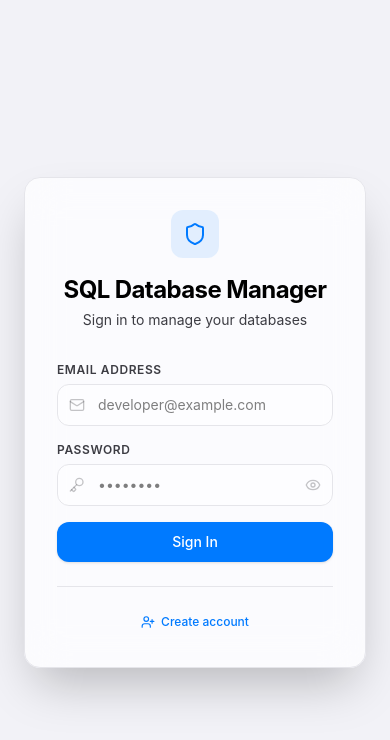
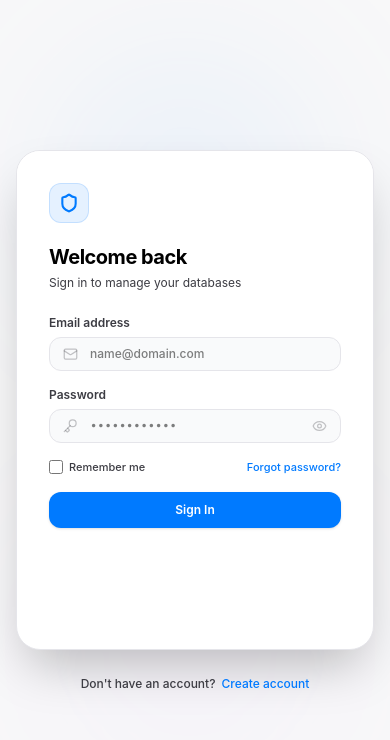
Before and after one commit to Couser08/SQL-Library, a React (Vite) app: page / in a window 390 px wide. Shown: the top 740 px of the page. Built offline with nearby package versions, Linux system fonts and the light colour scheme; no server answers.

Commit message:
design: redesign AuthScreen to match split-panel UI/UX mockup with 3D database shield asset

```diff
--- a/src/components/AuthScreen.tsx
+++ b/src/components/AuthScreen.tsx
@@ -1,18 +1,18 @@
 import React, { useState } from 'react';
 import { supabase, isSupabaseConfigured } from '../lib/supabaseClient';
 import { motion, AnimatePresence } from 'framer-motion';
-import { Shield, Key, Mail, UserPlus, AlertCircle, CheckCircle, Eye, EyeOff } from 'lucide-react';
-
+import { Shield, Key, Mail, AlertCircle, CheckCircle, Eye, EyeOff } from 'lucide-react';
+import dbShieldImage from '../assets/database_shield.png';
 
 export const AuthScreen: React.FC = () => {
   const [isSignUp, setIsSignUp] = useState(false);
   const [email, setEmail] = useState('');
   const [password, setPassword] = useState('');
   const [showPassword, setShowPassword] = useState(false);
+  const [rememberMe, setRememberMe] = useState(false);
   const [loading, setLoading] = useState(false);
   const [error, setError] = useState<string | null>(null);
   const [message, setMessage] = useState<string | null>(null);
-
 
   const handleSubmit = async (e: React.FormEvent) => {
     e.preventDefault();
@@ -44,21 +44,25 @@ export const AuthScreen: React.FC = () => {
     }
   };
 
+  const handleForgotPassword = () => {
+    alert('Password reset link can be requested via your Supabase console dashboard or email SMTP service.');
+  };
+
   if (!isSupabaseConfigured) {
     return (
-      <div className="min-h-screen flex items-center justify-center bg-bg-secondary p-6">
+      <div className="min-h-screen flex items-center justify-center bg-[#f8f9fa] dark:bg-[#0f0f12] p-6 text-text-primary">
         <motion.div
           initial={{ opacity: 0, y: 10 }}
           animate={{ opacity: 1, y: 0 }}
           transition={{ duration: 0.4, ease: [0.16, 1, 0.3, 1] }}
-          className="max-w-md w-full glassmorphism rounded-2xl border border-border-secondary p-8 shadow-2xl text-center"
+          className="max-w-md w-full bg-white dark:bg-[#1c1c1e] rounded-3xl border border-border-secondary p-8 shadow-2xl text-center"
         >
-          <div className="w-16 h-16 bg-red-100 dark:bg-red-950/30 text-system-red rounded-full flex items-center justify-center mx-auto mb-6">
+          <div className="w-16 h-16 bg-system-red/10 text-system-red rounded-full flex items-center justify-center mx-auto mb-6">
             <AlertCircle size={32} />
           </div>
-          <h2 className="text-xl font-semibold mb-2">Configuration Required</h2>
+          <h2 className="text-xl font-bold tracking-tight mb-2">Configuration Required</h2>
           <p className="text-text-secondary text-sm mb-6 leading-relaxed">
-            Please configure your Supabase credentials in the <code className="px-1.5 py-0.5 rounded bg-bg-tertiary">.env</code> file in the project root:
+            Please configure your Supabase credentials in the <code className="px-1.5 py-0.5 rounded bg-bg-secondary font-semibold font-mono">.env</code> file in the project root:
           </p>
           <div className="text-left bg-bg-secondary p-4 rounded-xl border border-border-secondary font-mono text-xs text-text-secondary space-y-1 select-all mb-6">
             <p>VITE_SUPABASE_URL=https://your-project.supabase.co</p>
@@ -73,73 +77,127 @@ export const AuthScreen: React.FC = () => {
   }
 
   return (
-    <div className="min-h-screen flex items-center justify-center bg-bg-secondary p-6">
+    <div className="min-h-screen w-screen flex flex-col items-center justify-center bg-[#f3f4f6]/60 dark:bg-[#0b0c0e] p-4 md:p-8 transition-colors duration-300">
+      {/* Decorative background glows */}
+      <div className="absolute top-10 left-10 w-72 h-72 bg-system-blue/10 dark:bg-system-blue/5 rounded-full blur-3xl -z-10 pointer-events-none" />
+      <div className="absolute bottom-10 right-10 w-80 h-80 bg-purple-500/5 rounded-full blur-3xl -z-10 pointer-events-none" />
+
+      {/* Main card container */}
       <motion.div
         layout
-        initial={{ opacity: 0, scale: 0.98 }}
-        animate={{ opacity: 1, scale: 1 }}
-        transition={{ duration: 0.4, ease: [0.16, 1, 0.3, 1] }}
-        className="max-w-md w-full glassmorphism rounded-2xl border border-border-secondary p-8 shadow-2xl"
+        initial={{ opacity: 0, scale: 0.98, y: 10 }}
+        animate={{ opacity: 1, scale: 1, y: 0 }}
+        transition={{ duration: 0.5, ease: [0.16, 1, 0.3, 1] }}
+        className="max-w-3xl w-full bg-white dark:bg-[#18191d] rounded-[24px] border border-border-secondary shadow-2xl overflow-hidden flex flex-col md:flex-row min-h-[500px]"
       >
-        <div className="flex flex-col items-center mb-8">
-          <div className="w-12 h-12 bg-system-blue/10 text-system-blue rounded-xl flex items-center justify-center mb-4">
-            <Shield size={24} className="stroke-[2]" />
+        {/* Left Column - 3D AI Generated Graphic */}
+        <div className="hidden md:flex md:w-1/2 relative flex-col items-center justify-center p-10 bg-gradient-to-br from-system-blue/10 via-purple-500/5 to-transparent dark:from-system-blue/20 dark:via-[#1c1d22] dark:to-transparent border-r border-border-secondary overflow-hidden select-none">
+          {/* Subtle moving light particles */}
+          <div className="absolute top-1/4 left-1/4 w-32 h-32 bg-system-blue/15 dark:bg-system-blue/10 rounded-full blur-3xl animate-pulse" />
+          <div className="absolute bottom-1/4 right-1/4 w-28 h-28 bg-purple-500/10 rounded-full blur-2xl" />
+
+          {/* Floating AI generated database shield image */}
+          <motion.div
+            animate={{ y: [0, -10, 0] }}
+            transition={{ duration: 5, repeat: Infinity, ease: 'easeInOut' }}
+            className="w-full max-w-[240px] flex items-center justify-center relative z-10"
+          >
+            <img
+              src={dbShieldImage}
+              alt="Database Security Graphic"
+              className="w-full h-auto object-contain drop-shadow-2xl"
+              draggable="false"
+            />
+          </motion.div>
         </div>
-          <h1 className="text-2xl font-bold tracking-tight text-text-primary">SQL Database Manager</h1>
-          <p className="text-text-secondary text-sm mt-1">
+
+        {/* Right Column - Authentication Form */}
+        <div className="w-full md:w-1/2 p-8 md:p-10 flex flex-col justify-center bg-white dark:bg-[#18191d]">
+          {/* Logo Icon */}
+          <div className="w-10 h-10 bg-system-blue/10 text-system-blue rounded-xl flex items-center justify-center mb-5 border border-system-blue/15">
+            <Shield size={20} className="stroke-[2.5]" />
+          </div>
+
+          {/* Titles */}
+          <h1 className="text-xl font-bold tracking-tight text-text-primary">
+            {isSignUp ? 'Create account' : 'Welcome back'}
+          </h1>
+          <p className="text-text-secondary text-xs mt-1">
             {isSignUp ? 'Create a personal admin account' : 'Sign in to manage your databases'}
           </p>
-        </div>
 
-        <form onSubmit={handleSubmit} className="space-y-4">
+          {/* Form */}
+          <form onSubmit={handleSubmit} className="space-y-4 mt-6">
             <div>
-            <label className="block text-xs font-semibold text-text-secondary mb-1.5 uppercase tracking-wider">Email Address</label>
+              <label className="block text-xs font-semibold text-text-secondary mb-1.5">Email address</label>
               <div className="relative">
-              <Mail className="absolute left-3 top-1/2 -translate-y-1/2 text-text-tertiary" size={16} />
+                <Mail className="absolute left-3.5 top-1/2 -translate-y-1/2 text-text-tertiary" size={15} />
                 <input
                   type="email"
                   required
                   value={email}
                   onChange={(e) => setEmail(e.target.value)}
-                placeholder="developer@example.com"
-                className="w-full pl-10 pr-4 py-2.5 bg-bg-primary/50 border border-border-secondary rounded-xl text-sm focus:outline-none focus:border-system-blue focus:ring-1 focus:ring-system-blue transition-all"
+                  placeholder="name@domain.com"
+                  className="w-full pl-10 pr-4 py-2 bg-[#f9fafb] dark:bg-[#1f2026] border border-border-secondary focus:border-system-blue dark:focus:border-system-blue rounded-xl text-xs font-medium focus:outline-none focus:ring-1 focus:ring-system-blue dark:focus:ring-system-blue transition-all"
                 />
               </div>
             </div>
 
             <div>
-            <label className="block text-xs font-semibold text-text-secondary mb-1.5 uppercase tracking-wider">Password</label>
+              <label className="block text-xs font-semibold text-text-secondary mb-1.5">Password</label>
               <div className="relative">
-              <Key className="absolute left-3 top-1/2 -translate-y-1/2 text-text-tertiary" size={16} />
+                <Key className="absolute left-3.5 top-1/2 -translate-y-1/2 text-text-tertiary" size={15} />
                 <input
                   type={showPassword ? 'text' : 'password'}
                   required
                   value={password}
                   onChange={(e) => setPassword(e.target.value)}
-                placeholder="••••••••"
-                className="w-full pl-10 pr-10 py-2.5 bg-bg-primary/50 border border-border-secondary rounded-xl text-sm focus:outline-none focus:border-system-blue focus:ring-1 focus:ring-system-blue transition-all"
+                  placeholder="••••••••••••"
+                  className="w-full pl-10 pr-10 py-2 bg-[#f9fafb] dark:bg-[#1f2026] border border-border-secondary focus:border-system-blue dark:focus:border-system-blue rounded-xl text-xs font-medium focus:outline-none focus:ring-1 focus:ring-system-blue dark:focus:ring-system-blue transition-all font-mono"
                 />
                 <button
                   type="button"
                   onClick={() => setShowPassword(!showPassword)}
-                className="absolute right-3 top-1/2 -translate-y-1/2 text-text-tertiary hover:text-text-secondary cursor-pointer"
+                  className="absolute right-3.5 top-1/2 -translate-y-1/2 text-text-tertiary hover:text-text-secondary cursor-pointer"
                   title={showPassword ? 'Hide password' : 'Show password'}
                 >
-                {showPassword ? <EyeOff size={16} /> : <Eye size={16} />}
+                  {showPassword ? <EyeOff size={15} /> : <Eye size={15} />}
                 </button>
-
               </div>
             </div>
 
+            {/* Checkbox and Forgot Password (only in sign-in mode) */}
+            {!isSignUp && (
+              <div className="flex items-center justify-between text-[11px] font-medium mt-1">
+                <label className="flex items-center gap-1.5 text-text-secondary cursor-pointer select-none">
+                  <input
+                    type="checkbox"
+                    checked={rememberMe}
+                    onChange={(e) => setRememberMe(e.target.checked)}
+                    className="rounded border-border-secondary text-system-blue focus:ring-system-blue w-3.5 h-3.5"
+                  />
+                  <span>Remember me</span>
+                </label>
+                <button
+                  type="button"
+                  onClick={handleForgotPassword}
+                  className="text-system-blue hover:underline cursor-pointer"
+                >
+                  Forgot password?
+                </button>
+              </div>
+            )}
+
+            {/* Status Messages */}
             <AnimatePresence mode="wait">
               {error && (
                 <motion.div
                   initial={{ opacity: 0, height: 0 }}
                   animate={{ opacity: 1, height: 'auto' }}
                   exit={{ opacity: 0, height: 0 }}
-                className="flex items-start gap-2.5 p-3.5 bg-red-500/10 border border-red-500/20 text-system-red text-xs rounded-xl"
+                  className="flex items-start gap-2 p-3 bg-red-500/10 border border-red-500/20 text-system-red text-[11px] rounded-xl font-medium"
                 >
-                <AlertCircle size={16} className="shrink-0 mt-0.5" />
+                  <AlertCircle size={14} className="shrink-0 mt-0.5" />
                   <span>{error}</span>
                 </motion.div>
               )}
@@ -149,24 +207,28 @@ export const AuthScreen: React.FC = () => {
                   initial={{ opacity: 0, height: 0 }}
                   animate={{ opacity: 1, height: 'auto' }}
                   exit={{ opacity: 0, height: 0 }}
-                className="flex items-start gap-2.5 p-3.5 bg-green-500/10 border border-green-500/20 text-system-green text-xs rounded-xl"
+                  className="flex items-start gap-2 p-3 bg-green-500/10 border border-green-500/20 text-system-green text-[11px] rounded-xl font-medium"
                 >
-                <CheckCircle size={16} className="shrink-0 mt-0.5" />
+                  <CheckCircle size={14} className="shrink-0 mt-0.5" />
                   <span>{message}</span>
                 </motion.div>
               )}
             </AnimatePresence>
 
+            {/* Submit Button */}
             <button
               type="submit"
               disabled={loading}
-            className="w-full py-2.5 bg-system-blue hover:bg-system-blue/90 disabled:opacity-50 text-white font-medium text-sm rounded-xl transition-all shadow-sm flex items-center justify-center gap-2 cursor-pointer"
+              className="w-full py-2.5 mt-2 bg-system-blue hover:bg-system-blue/95 disabled:opacity-50 text-white font-semibold text-xs rounded-xl transition-all shadow-sm flex items-center justify-center gap-2 cursor-pointer"
             >
               {loading ? 'Processing...' : isSignUp ? 'Sign Up' : 'Sign In'}
             </button>
           </form>
+        </div>
+      </motion.div>
 
-        <div className="mt-6 pt-6 border-t border-border-secondary text-center">
+      {/* Under-card switch navigation link */}
+      <div className="mt-5 text-center">
         <button
           type="button"
           onClick={() => {
@@ -174,19 +236,19 @@ export const AuthScreen: React.FC = () => {
             setError(null);
             setMessage(null);
           }}
-            className="text-xs text-system-blue hover:underline font-medium inline-flex items-center gap-1.5 cursor-pointer"
+          className="text-xs text-text-secondary hover:text-text-primary font-medium inline-flex items-center gap-1.5 cursor-pointer transition-colors"
         >
           {isSignUp ? (
-              <>Already have an account? Sign In</>
+            <>
+              Already have an account? <span className="text-system-blue hover:underline">Sign In</span>
+            </>
           ) : (
             <>
-                <UserPlus size={14} />
-                Create account
+              Don't have an account? <span className="text-system-blue hover:underline">Create account</span>
             </>
           )}
         </button>
       </div>
-      </motion.div>
     </div>
   );
 };
```
Also changed, not shown: src/assets/database_shield.png (added). Lines whose indentation alone changed are shown as unchanged.
